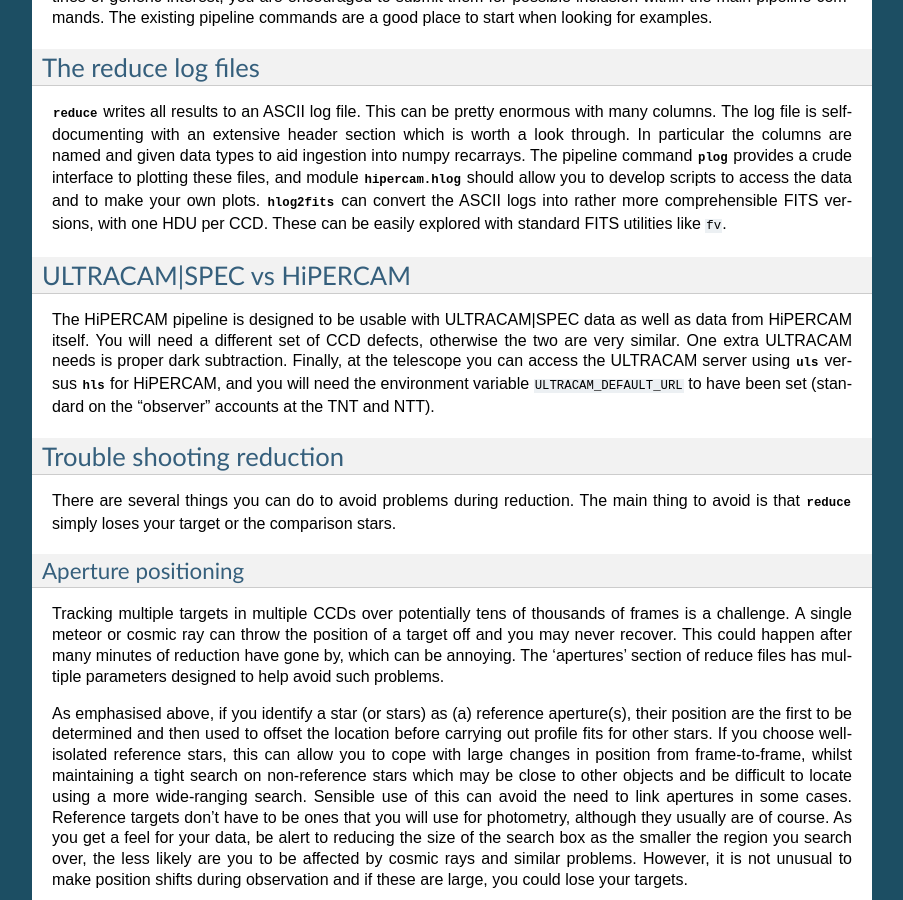
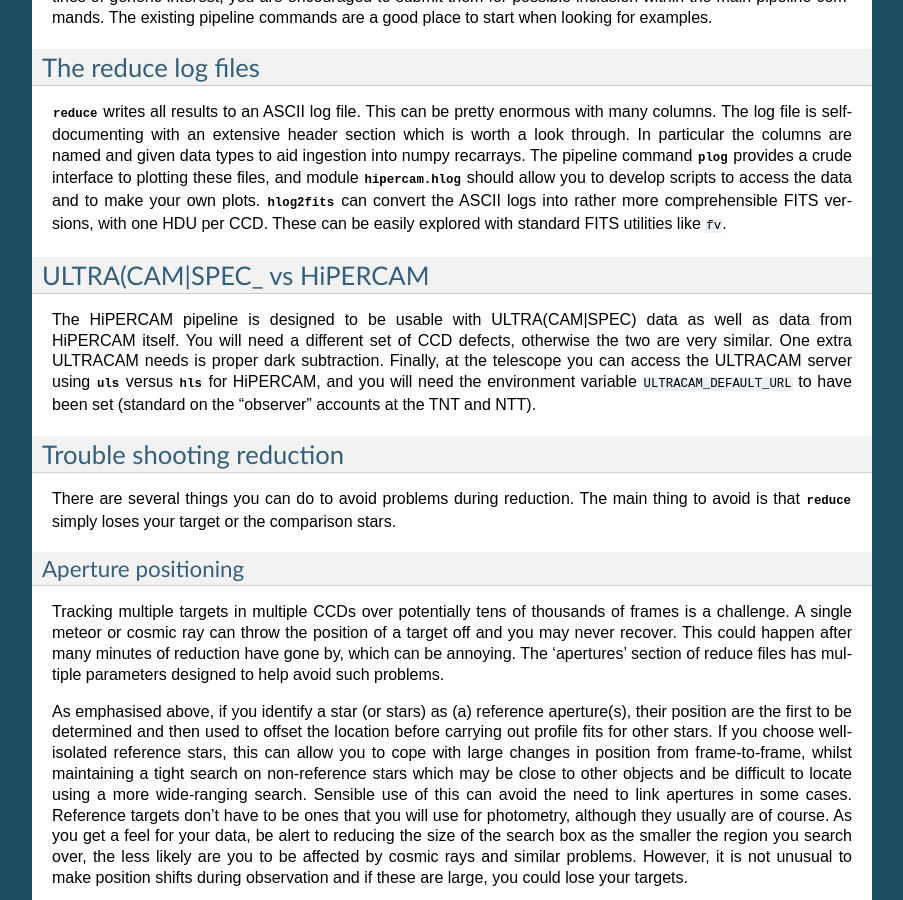
Before and after one commit to HiPERCAM/hipercam, a Sphinx documentation site: the page built from docs/reduction.rst, in a window 1280 px wide and 900 px high, scrolled down 5094 px. Shown: the whole window, without its empty margins (198-1101 px from the left). Built offline with Sphinx 7.4.7, drawn with Linux system fonts in a browser that asks for light colours; formulas are drawn with MathJax 3; some of the changed text lies outside the part shown.

Commit message:
documentation

```diff
--- a/docs/reduction.rst
+++ b/docs/reduction.rst
@@ -85,7 +85,7 @@
    than 20 minutes) powering on the CCDs to avoid higher than normal
    dark current. |makebias| include a plot option to check this. Make
    sure to look at this if the bias is taken not long after a power
-   on. ULTRACAM|SPEC are better behaved in this respect, but it is
+   on. ULTRA(CAM|SPEC) are better behaved in this respect, but it is
    always worth plotting the mean levels which ideally should drift by
    at most a few counts.
 
@@ -325,10 +325,10 @@
 comprehensible FITS versions, with one HDU per CCD. These can be
 easily explored with standard FITS utilities like ``fv``.
 
-ULTRACAM|SPEC vs |hiper|
-========================
+ULTRA(CAM|SPEC_ vs |hiper|
+==========================
 
-The |hiper| pipeline is designed to be usable with ULTRACAM|SPEC data
+The |hiper| pipeline is designed to be usable with ULTRA(CAM|SPEC) data
 as well as data from |hiper| itself. You will need a different set of
 CCD defects, otherwise the two are very similar. One extra ULTRACAM
 needs is proper dark subtraction. Finally, at the telescope you can
```
